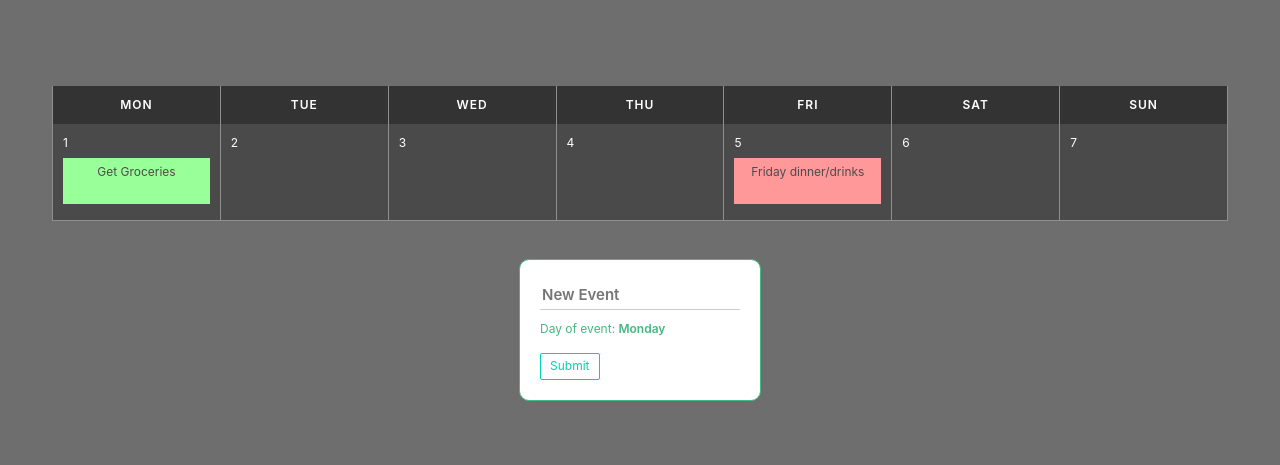
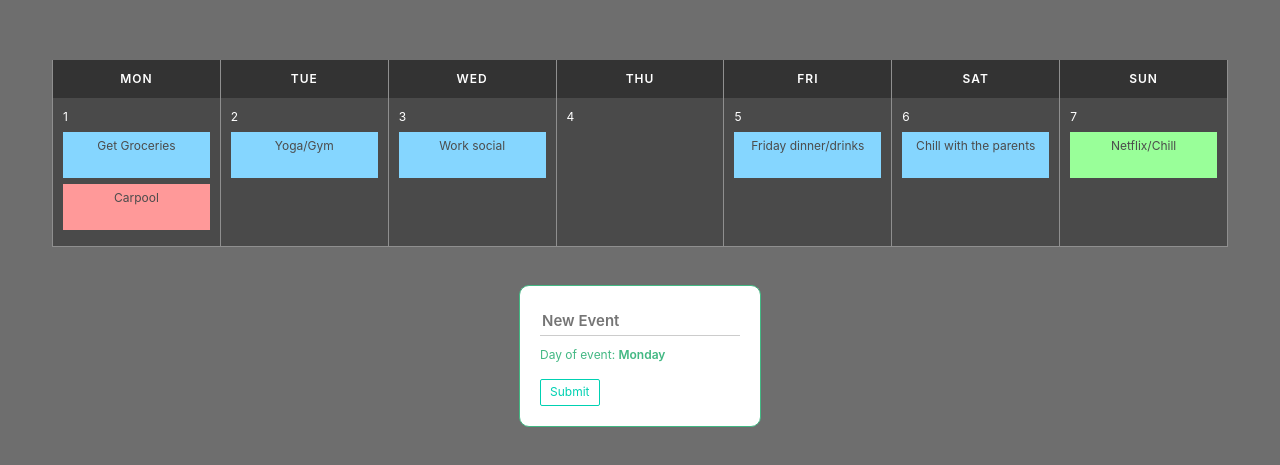
Before and after one commit to fredmeteor/calendar, a Vue app: page / in a window 1280 px wide. Shown: the part 151-616 px from the top of the page. Built offline with nearby package versions, Linux system fonts and the light colour scheme.

Commit message:
Modified calendar day and calendar event and also datastore

```diff
--- a/src/components/CalendarDay.vue
+++ b/src/components/CalendarDay.vue
@@ -3,23 +3,23 @@
     <div class="day-banner has-text-centered">{{ day.abbvTitle }}</div>
     <div class="day-details">
       <div class="day-number">{{ day.id }}</div>
-      <div class="day-event" style="background-color: rgb(153, 255, 153)">
-        <div>
-          <span class="has-text-centered details">Get Groceries</span>
-          <div class="has-text-centered icons">
-            <i class="fa fa-pencil-square edit-icon"></i>
-            <i class="fa fa-trash-o delete-icon"></i>
-          </div>
-        </div>
-      </div>
+      <CalendarEvent v-for="(event, index) in day.events"
+        :key="index"
+        :event="event"
+        :day="day"/>
     </div>
   </div>
 </template>
 
 <script>
+import CalendarEvent from './CalendarEvent.vue';
+
 export default {
   name: 'CalendarDay',
-  props: ['day']
+  props: ['day'],
+  components: {
+    CalendarEvent
+  }
 }
 </script>
 
@@ -53,32 +53,5 @@ export default {
   &:last-child {
     border-right: 1px solid #8F8F8F;
   }
-
-  .day-event {
-    margin-top: 6px;
-    margin-bottom: 6px;
-    display: block;
-    color: #4C4C4C;
-    padding: 5px;
-
-    .details {
-      display: block;
-    }
-
-    .icons .fa {
-      padding: 0 2px;
-    }
-
-    input {
-      background: none;
-      border: 0;
-      border-bottom: 1px solid #FFF;
-      width: 100%;
-
-      &:focus {
-        outline: none;
-      }
-    }
-  }
 }
 </style>
--- a/src/components/CalendarWeek.vue
+++ b/src/components/CalendarWeek.vue
@@ -1,71 +1,27 @@
 <template>
   <div id="calendar-week" class="container">
     <div class="columns is-mobile">
-        <div class="day column">
-          <div class="day-banner has-text-white has-text-centered">Mon</div>
-          <div class="day-details">
-            <div class="day-number">1</div>
-            <div class="day-event" style="background-color: rgb(153, 255, 153)">
-              <div>
-                <span class="has-text-centered details">Get Groceries</span>
-                <div class="has-text-centered icons"><i class="fa fa-pencil-square edit-icon"></i>
-                  <i class="fa fa-trash-o delete-icon"></i>
-                </div>
-              </div>
-            </div>
-          </div>
-        </div>
-        <div class="day column">
-          <div class="day-banner has-text-white has-text-centered">Tue</div>
-          <div class="day-details">
-            <div class="day-number">2</div>
-          </div>
-        </div>
-        <div class="day column">
-          <div class="day-banner has-text-white has-text-centered">Wed</div>
-          <div class="day-details">
-            <div class="day-number">3</div>
-          </div>
-        </div>
-        <div class="day column">
-          <div class="day-banner has-text-white has-text-centered">Thu</div>
-          <div class="day-details">
-            <div class="day-number">4</div>
-          </div>
-        </div>
-        <div class="day column">
-          <div class="day-banner has-text-white has-text-centered">Fri</div>
-          <div class="day-details">
-            <div class="day-number">5</div>
-            <div class="day-event" style="background-color: rgb(255, 153, 153)">
-              <div>
-                <span class="has-text-centered details">Friday dinner/drinks</span>
-                <div class="has-text-centered icons"><i class="fa fa-pencil-square edit-icon"></i>
-                  <i class="fa fa-trash-o delete-icon"></i>
-                </div>
-              </div>
-            </div>
-          </div>
-        </div>
-        <div class="day column">
-          <div class="day-banner has-text-white has-text-centered">Sat</div>
-          <div class="day-details">
-            <div class="day-number">6</div>
-          </div>
-        </div>
-        <div class="day column">
-          <div class="day-banner has-text-white has-text-centered">Sun</div>
-          <div class="day-details">
-            <div class="day-number">7</div>
-          </div>
-        </div>
+      <CalendarDay v-for="day in sharedState.data"
+        :key="day.id"
+        :day="day" />
     </div>
   </div>
 </template>
 
 <script>
+import { store } from '../store.js';
+import CalendarDay from './CalendarDay.vue';
+
 export default {
-    name: 'CalendarWeek'
+  name: 'CalendarWeek',
+  data () {
+    return {
+      sharedState: store.state
+    }
+  },
+  components: {
+    CalendarDay
+  }
 }
 </script>
 
@@ -75,63 +31,5 @@
   .column {
     padding: 0 0 0 0;
   }
-
-    .day {
-      background-color: #4A4A4A;
-      color: #FFF;
-      border-left: 1px solid #8F8F8F;
-      border-bottom: 1px solid #8F8F8F;
-      font-size: 12px;
-      cursor: pointer;
-
-      &:hover {
-        background: darken(#4A4A4A,3%);
-      }
-
-      .day-banner {
-        background-color: #333333;
-        color: #FFF;
-        padding: 10px;
-        text-transform: uppercase;
-        letter-spacing: 1px;
-        font-size: 12px;
-        font-weight: 600;
-      }
-
-      .day-details {
-        padding: 10px;
-
-        .day-event {
-          margin-top: 6px;
-          margin-bottom: 6px;
-          display: block;
-          color: #4C4C4C;
-          padding: 5px;
-
-          .details {
-            display: block;
-          }
-
-          .icons .fa {
-            padding: 0 2px;
-          }
-
-          input {
-            background: none;
-            border: 0;
-            border-bottom: 1px solid #FFF;
-            width: 100%;
-
-            &:focus {
-              outline: none;
-            }
-          }
-        }
-      }
-
-      &:last-child {
-        border-right: 1px solid #8F8F8F;
-      }
-    }
 }
 </style>
--- a/src/store.js
+++ b/src/store.js
@@ -1,4 +1,5 @@
-import { seedData } from './seed.js';
+import { reactive } from 'vue';
+import { seedData } from '../seed.js';
 
 export const store = {
   state: {
```
Lines whose indentation alone changed are shown as unchanged.
